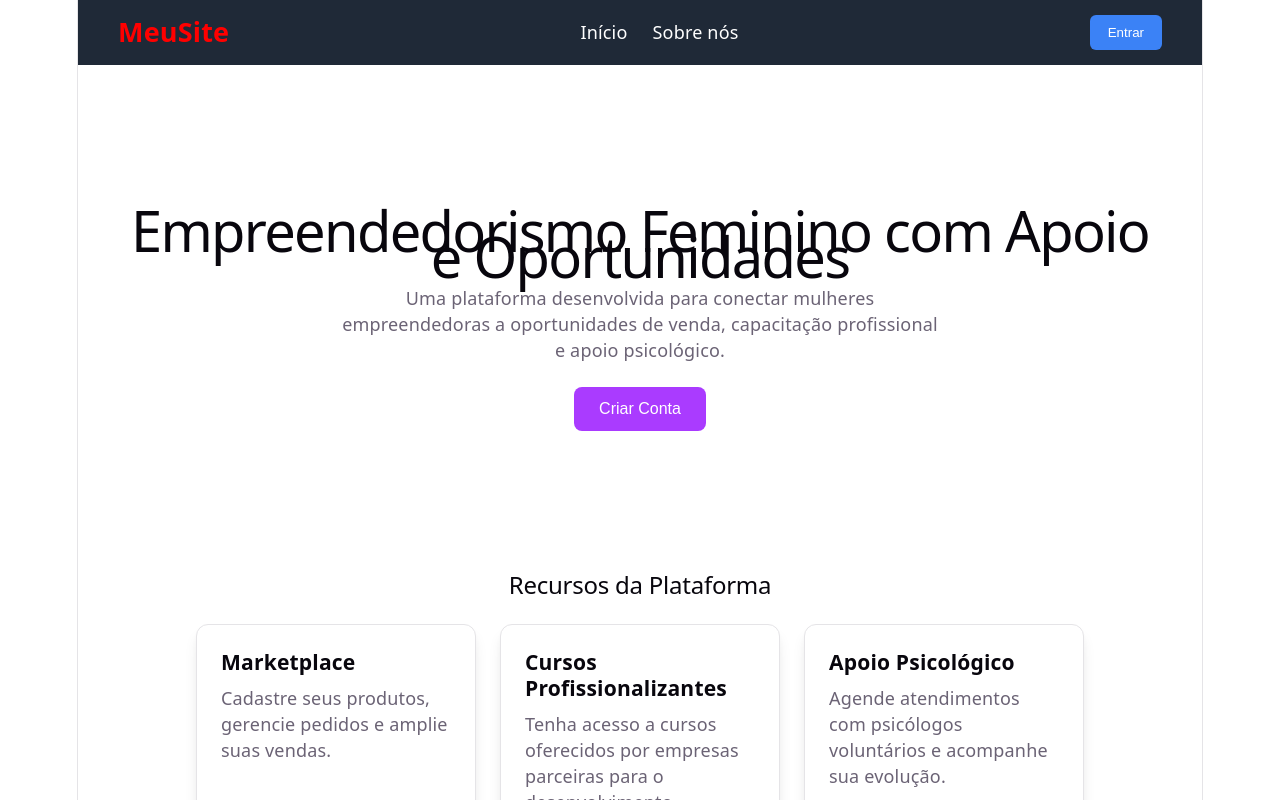
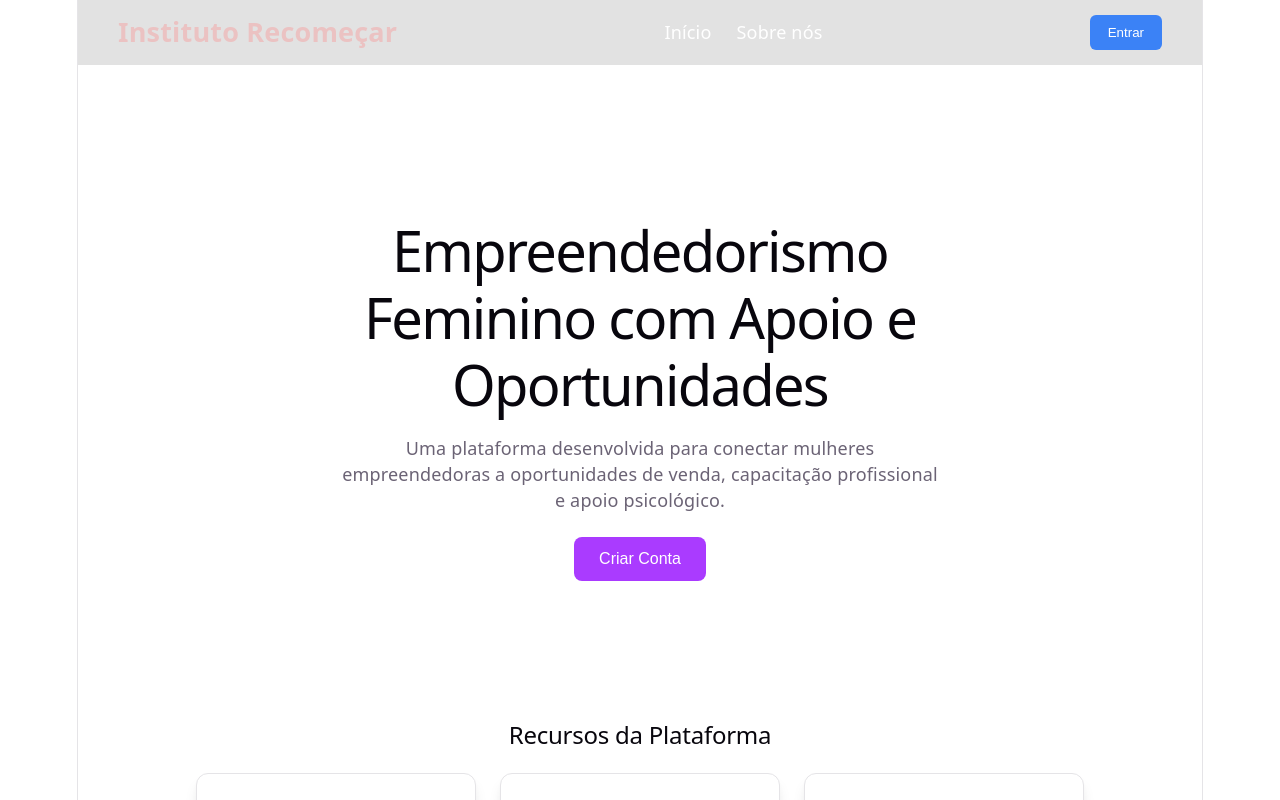
Before and after one commit to Ashjilynxs/TCC, a React (Vite) app: page / in a window 1280 px wide. Shown: the top 800 px of the page. Built offline with nearby package versions, Linux system fonts and the light colour scheme.

Commit message:
atualizacao navbar7

```diff
--- a/src/Components/Navbar/Navbar.jsx
+++ b/src/Components/Navbar/Navbar.jsx
@@ -4,7 +4,7 @@ import style from "./navbar.module.css"
 function Navbar() {
   return (
     <nav className={style.navbar}>
-      <div className={style.logo}>MeuSite</div>
+      <div className={style.logo}>Instituto Recomeçar</div>
 
       <ul className={style.navLinks}>
         <li><Link to="/Inicial">Início </Link></li>
--- a/src/Components/Navbar/navbar.module.css
+++ b/src/Components/Navbar/navbar.module.css
@@ -8,9 +8,9 @@
   display: flex;
   justify-content: space-between;
   align-items: center;
-  background-color: #1f2937;
+  background-color: #e2e2e2;
   padding: 15px 40px;
-  color: rgb(255, 0, 0);
+  color: rgb(235, 194, 194);
 }
 
 .logo {
--- a/src/Pages/Inicial/Inicial.module.css
+++ b/src/Pages/Inicial/Inicial.module.css
@@ -5,10 +5,15 @@
 
 .hero {
   padding: 80px 20px;
+  text-align: center;
+  display: flex;
+  flex-direction: column;
+  align-items: center;
 }
-
 .hero h1 {
   margin-bottom: 16px;
+  max-width: 700px;
+  line-height: 1.2;
 }
 
 .hero p {
```
